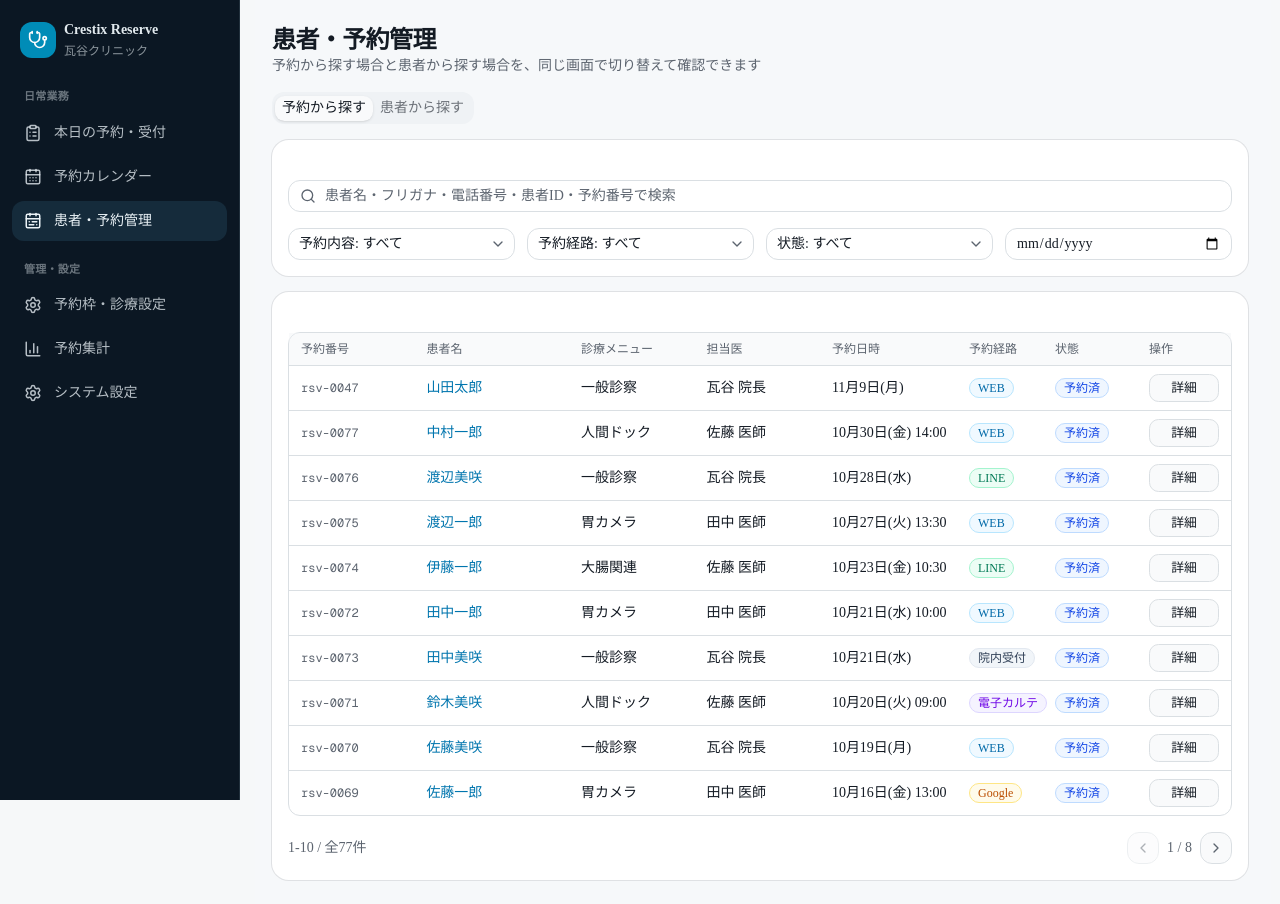
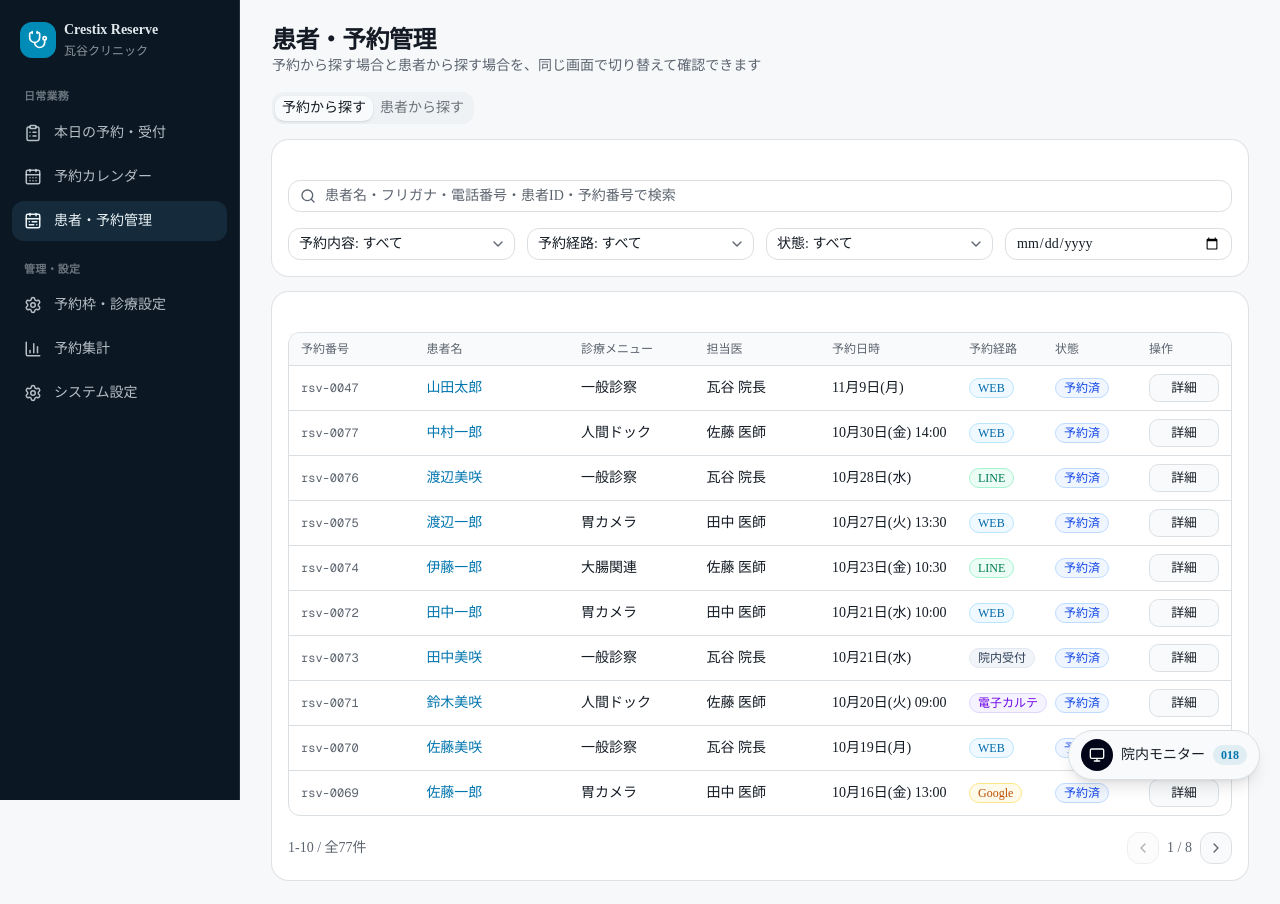
Before and after one commit to crestix-company/crestix-clinic-reservation-system, a Next.js app: page /admin/reservations in a window 1280 px wide. Built offline with nearby package versions, Linux system fonts and the light colour scheme.

Commit message:
feat: show call number monitor on admin screens

```diff
--- a/src/app/admin/layout.tsx
+++ b/src/app/admin/layout.tsx
@@ -1,5 +1,6 @@
 import type { ReactNode } from "react";
 import { AdminSidebar } from "@/components/layout/admin-sidebar";
+import { CallNumberMonitorPopover } from "@/components/reception/call-number-monitor-popover";
 
 export default function AdminLayout({ children }: { children: ReactNode }) {
   return (
@@ -8,6 +9,7 @@ export default function AdminLayout({ children }: { children: ReactNode }) {
       <main className="min-w-0 flex-1 overflow-x-hidden">
         <div className="mx-auto w-full max-w-[1440px] px-4 py-5 lg:px-8 lg:py-6">{children}</div>
       </main>
+      <CallNumberMonitorPopover />
     </div>
   );
 }
```
